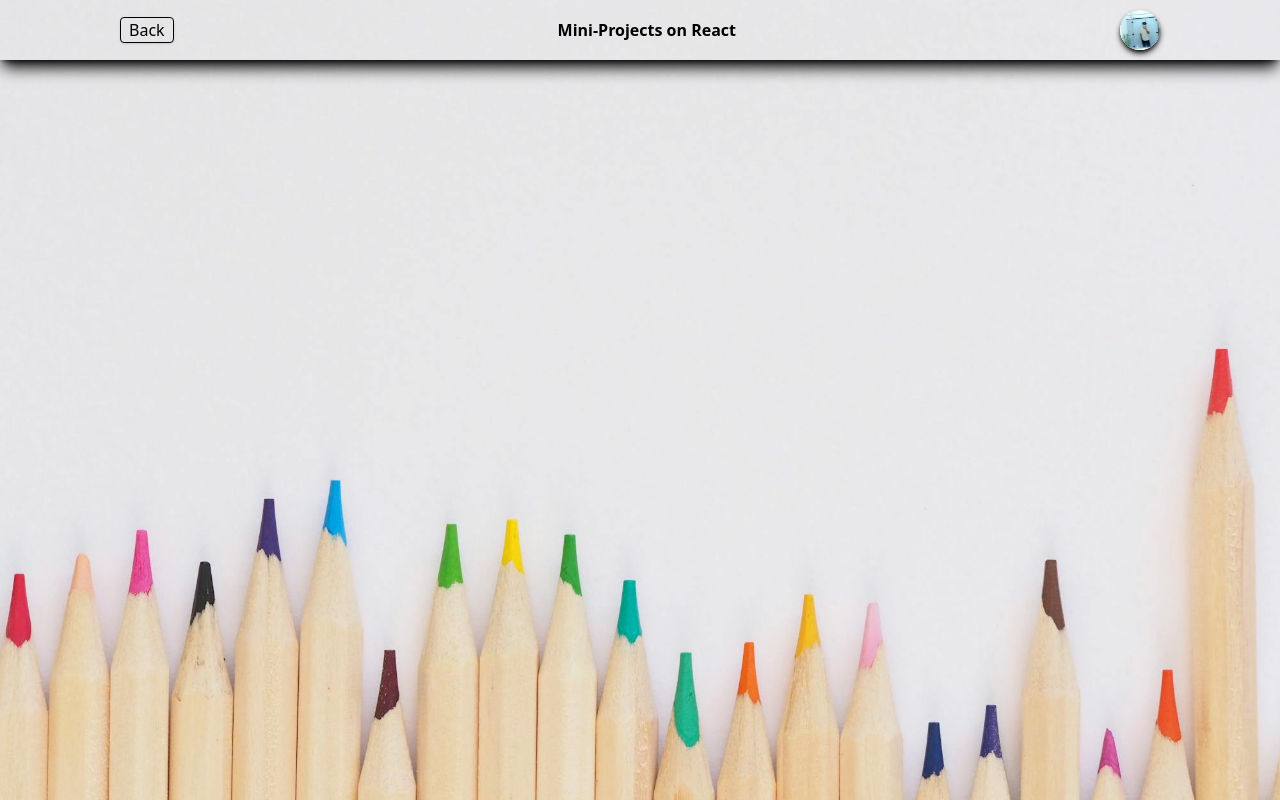
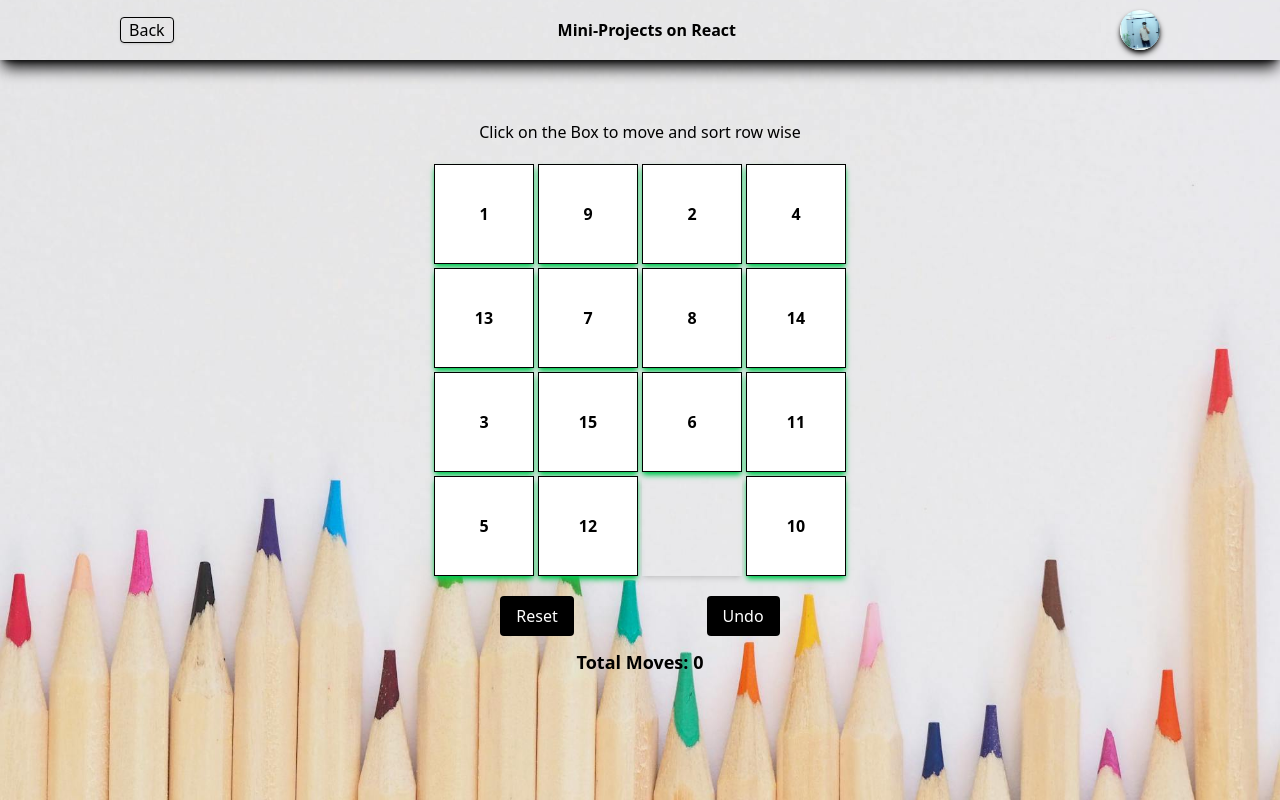
Before and after one commit to DpkRn/mini-projects, a React (Vite) app: page /Puzzle15 in a window 1280 px wide. Built offline with nearby package versions, Linux system fonts and the light colour scheme.

Commit message:
drag and drop added also added puzzle 15 game

```diff
--- a/src/App.jsx
+++ b/src/App.jsx
@@ -30,7 +30,9 @@ import solid from './assets/b3.jpeg'
 import pencil from './assets/b4.jpeg'
 import Pegination from "./components/Pegination/Pegination";
 import Rough from "./components/Rough/Rough";
-import DragDrop from "./components/DragDrop/DragDrop";
+import DragDropList from "./components/DragDropList/DragDropList";
+import Puzzle15 from "./components/Puzzle15/Puzzle15";
+import DragDropPuzzle from "./components/DragDropPuzzle/DragDropPuzzle";
 // import BouncingBall from "./components/BouncingBall/BouncingBall";
 
 const App = () => {
@@ -59,7 +61,9 @@ const App = () => {
     { title: "TicketBooking", category: "medium" },
     { title: "Pegination", category: "medium" },
     { title: "Rough", category: "only for rough" },
-    { title: "DragDrop", category: "medium" },
+    { title: "DragDropList", category: "medium" },
+    { title: "Puzzle15", category: "hard" },
+    { title: "DragDropPuzzle", category: "hard" },
     // { title: "BouncingBall", category: "medium" },
   ]
   );
@@ -101,7 +105,9 @@ const App = () => {
           <Route path="/TicketBooking" element={<TicketBooking/>} />
           <Route path="/Pegination" element={<Pegination/>} />
           <Route path="/Rough" element={<Rough/>} />
-          <Route path="/DragDrop" element={<DragDrop/>} />
+          <Route path="/DragDropList" element={<DragDropList/>} />
+          <Route path="/Puzzle15" element={<Puzzle15/>} />
+          <Route path="/DragDropPuzzle" element={<DragDropPuzzle/>} />
           {/* <Route path="/BouncingBall" element={<BouncingBall/>} /> */}
         </Routes>
       </div>
--- /dev/null
+++ b/src/components/DragDropPuzzle/DragDropPuzzle.jsx
@@ -0,0 +1,22 @@
+import React, { useState } from 'react'
+
+const DragDropPuzzle = () => {
+    const [puzzle,setPuzzle]=useState(Array.from({length:15}).map((item,ind)=>ind+1))
+  return (
+    <div className='w-max mx-auto flex flex-col items-center mt-10'>
+        <h1>Click on the Box to move and sort row wise</h1>
+        <div className='grid grid-cols-4 gap-1 mt-5 '>
+        {
+            puzzle.map((item,ind)=>
+            <div className='flex justify-center items-center border  w-[100px] h-[100px] bg-white shadow-green-500 shadow-md font-bold '>
+                {item}
+            </div>
+            )
+        }
+        </div>
+
+    </div>
+  )
+}
+
+export default DragDropPuzzle
--- a/src/components/KanBanDragDrop/KanBanDragDrop.jsx
+++ b/src/components/KanBanDragDrop/KanBanDragDrop.jsx
@@ -2,7 +2,9 @@ import React from 'react'
 
 const KanBanDragDrop = () => {
   return (
-    <div>KanBanDragDrop</div>
+    <div>
+
+    </div>
   )
 }
 
--- /dev/null
+++ b/src/components/Puzzle15/Puzzle15.jsx
@@ -0,0 +1,112 @@
+import React, { useEffect, useState } from "react";
+import "./Rotation.css";
+
+const Puzzle15 = () => {
+  const [puzzle, setPuzzle] = useState(
+    Array.from({ length: 15 }).map((_, ind) => ind + 1).concat(null)
+  );
+  const [moves, setMoves] = useState(0);
+  const [animatedIndex, setAnimatedIndex] = useState(null);
+  const [animationClass, setAnimationClass] = useState("");
+  const [history, setHistory] = useState([]); // Stack for undo
+  const styles = ["shiftRight", "shiftLeft", "shiftDown", "shiftUp"];
+
+  const setRandom = () => {
+    const temp = [...puzzle];
+    for (let i = temp.length - 1; i > 0; i--) {
+      const randomInd = Math.floor(Math.random() * (i + 1));
+      [temp[randomInd], temp[i]] = [temp[i], temp[randomInd]];
+    }
+    setPuzzle(temp);
+    setHistory([]); // clear history on reset
+    setMoves(0);
+  };
+
+  const isAtCorrectPlace = (temp) =>
+    temp.every((item, ind) =>
+      ind === puzzle.length - 1 && item === null ? true : item === ind + 1
+    );
+
+  useEffect(() => {
+    setRandom();
+  }, []);
+
+  const updatePuzzle = (clickedInd, target, dirIndex) => {
+    const temp = [...puzzle];
+    if (target >= 0 && target < 16 && temp[target] === null) {
+      // Save current state before move
+      setHistory((prev) => [...prev,[... puzzle]]);
+      [temp[clickedInd], temp[target]] = [temp[target], temp[clickedInd]];
+      setMoves((prev) => prev + 1);
+      setAnimatedIndex(clickedInd);
+      setAnimationClass(styles[dirIndex]);
+
+      setTimeout(() => {
+        setPuzzle(temp);
+      }, 300); // Slight delay for animation
+
+      if (isAtCorrectPlace(temp)) {
+        setTimeout(() => {
+          alert(`Solved puzzle in ${moves + 1} moves`);
+          setRandom();
+        }, 100);
+      }
+    }
+  };
+
+  const handleSwap = (ind) => {
+    const clickedInd = ind;
+    const needToCheck = [ind + 1, ind - 1, ind + 4, ind - 4];
+    needToCheck.forEach((target, i) => updatePuzzle(clickedInd, target, i));
+  };
+
+  const setUndo = () => {
+    if (history.length === 0) return;
+    const lastState = history[history.length - 1];
+    console.log('lastState',lastState)
+    setPuzzle(lastState);
+    setHistory((prev) => prev.slice(0, prev.length - 1));
+    setMoves((prev) => (prev > 0 ? prev - 1 : 0));
+  };
+
+  console.log(puzzle)
+
+  return (
+    <div className="w-max mx-auto flex flex-col items-center mt-10">
+      <h1>Click on the Box to move and sort row wise</h1>
+      <div className="grid grid-cols-4 gap-1 mt-5">
+        {puzzle.map((item, ind) => (
+          <div
+            key={ind}
+            className={`flex justify-center items-center w-[100px] h-[100px] font-bold shadow-md
+              ${item ? "border bg-white shadow-green-500" : ""}
+              ${ind === animatedIndex ? animationClass : ""}`}
+            onClick={() => handleSwap(ind)}
+          >
+            {item}
+          </div>
+        ))}
+      </div>
+      <div className="flex w-full justify-around">
+        <button
+          className="px-4 py-2 mt-5 bg-black text-white rounded"
+          onClick={setRandom}
+        >
+          Reset
+        </button>
+        <button
+          className="px-4 py-2 mt-5 bg-black text-white rounded"
+          onClick={setUndo}
+        >
+          Undo
+        </button>
+      </div>
+      <div className="text-lg font-bold mt-3">
+        <span>Total Moves: </span>
+        <span>{moves}</span>
+      </div>
+    </div>
+  );
+};
+
+export default Puzzle15;
--- /dev/null
+++ b/src/components/Puzzle15/Rotation.css
@@ -0,0 +1,30 @@
+@keyframes shiftLeft {
+  from { transform: translateX(0px) rotateZ(0deg); }
+  to   { transform: translateX(-104px) rotateZ(360deg); }
+}
+
+@keyframes shiftRight {
+  from { transform: translateX(0px) rotateZ(0deg); }
+  to   { transform: translateX(104px) rotateZ(360deg); }
+}
+
+@keyframes shiftUp {
+  from { transform: translateY(0px) rotateZ(0deg); }
+  to   { transform: translateY(-104px) rotateZ(360deg); }
+}
+
+@keyframes shiftDown {
+  from { transform: translateY(0px) rotateZ(0deg); }
+  to   { transform: translateY(104px) rotateZ(360deg); }
+}
+
+.shiftLeft, .shiftRight, .shiftUp, .shiftDown {
+  animation-duration: 0.5s;
+  animation-timing-function: linear;
+  animation-fill-mode: forwards;
+}
+
+.shiftLeft { animation-name: shiftLeft; }
+.shiftRight { animation-name: shiftRight; }
+.shiftUp { animation-name: shiftUp; }
+.shiftDown { animation-name: shiftDown; }
--- a/src/components/TransferList/TransferList.jsx
+++ b/src/components/TransferList/TransferList.jsx
@@ -60,13 +60,13 @@ const TransferList = () => {
 
 
   return (
-    <div className='h-full w-full border-2 border-solid flex px-4' >
+    <div className='h-full w-[30%] shadow-md shadow-amber-600 flex px-4 justify-center mx-auto mt-20 p-10 rounded-2xl bg-white font-bold' >
         <Container items={list1} onClick={setList1}/>
         <div className="buttons flex flex-col gap-6 items-center  justify-center w-full">
-            <button  className={`${disabled.b1?"disabled":"enabled"}`} onClick={handleRightAll}>{'>>'}</button>
-            <button   className={`${disabled.b2?"disabled":"enabled"}`} onClick={handleRight}>{'>'}</button>
-            <button  className={`${disabled.b3?"disabled":"enabled"}`} onClick={handleLeft}>{"<"}</button>
-            <button  className={`${disabled.b4?"disabled":"enabled"}`} onClick={handleLeftAll}>{"<<"}</button>
+            <button  disabled={disabled.b1==true} className={`p-4 rounded-full ${disabled.b1==true?"bg-gray-500":"bg-amber-200"}`} onClick={handleRightAll}>{'>>'}</button>
+            <button   disabled={disabled.b2==true} className={`p-4 rounded-full ${disabled.b2==true?"bg-gray-500":"bg-amber-200"}`} onClick={handleRight}>{'>'}</button>
+            <button  disabled={disabled.b3==true} className={`p-4 rounded-full ${disabled.b3==true?"bg-gray-500":"bg-amber-200"}`} onClick={handleLeft}>{"<"}</button>
+            <button  disabled={disabled.b4==true} className={`p-4 rounded-full ${disabled.b4==true?"bg-gray-500":"bg-amber-200"}`} onClick={handleLeftAll}>{"<<"}</button>
         </div>
         <Container items={list2} onClick={setList2}/>
     </div>
```
Also changed, not shown: src/components/DragDropList/DragDropList.jsx (renamed from src/components/DragDrop/DragDrop.jsx).
